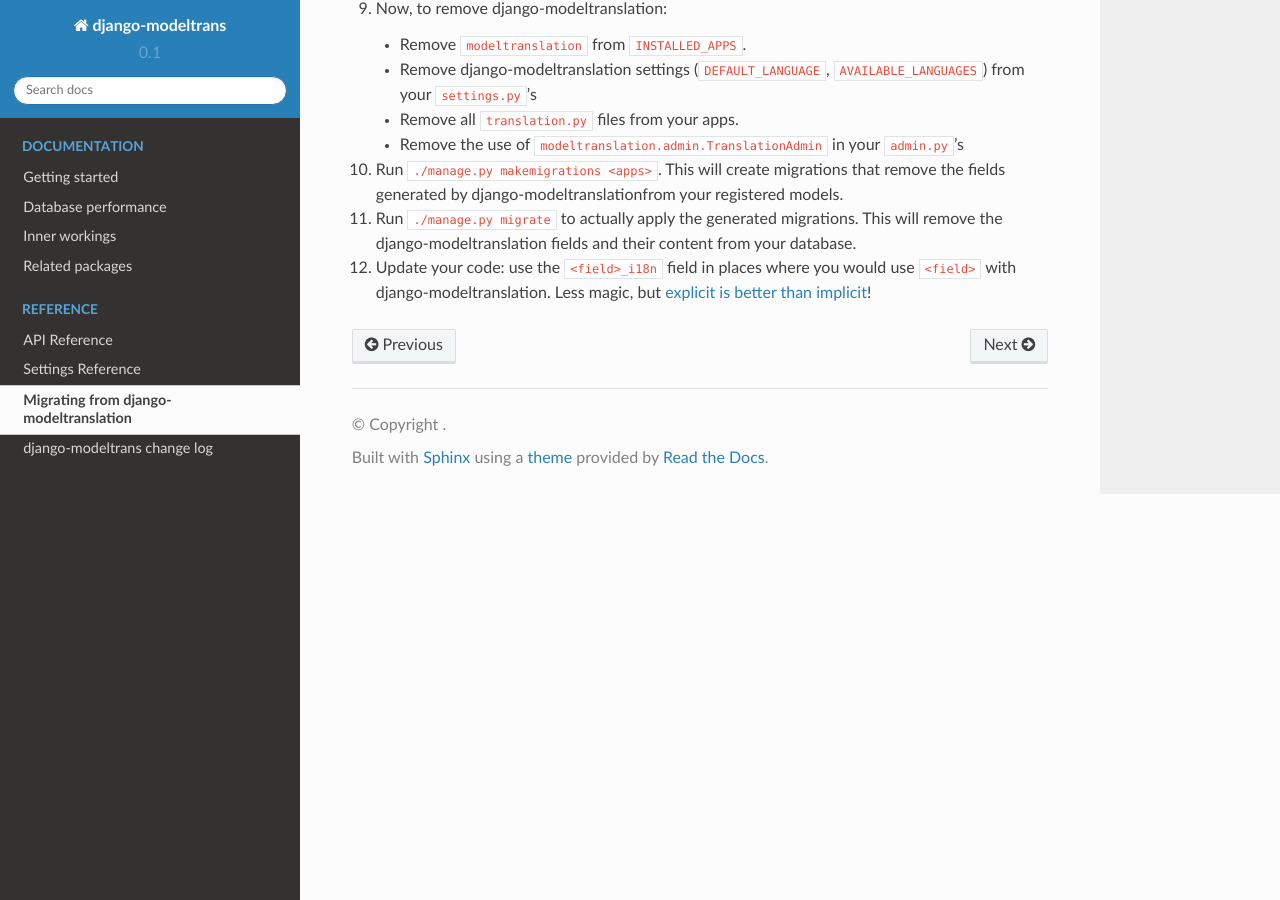
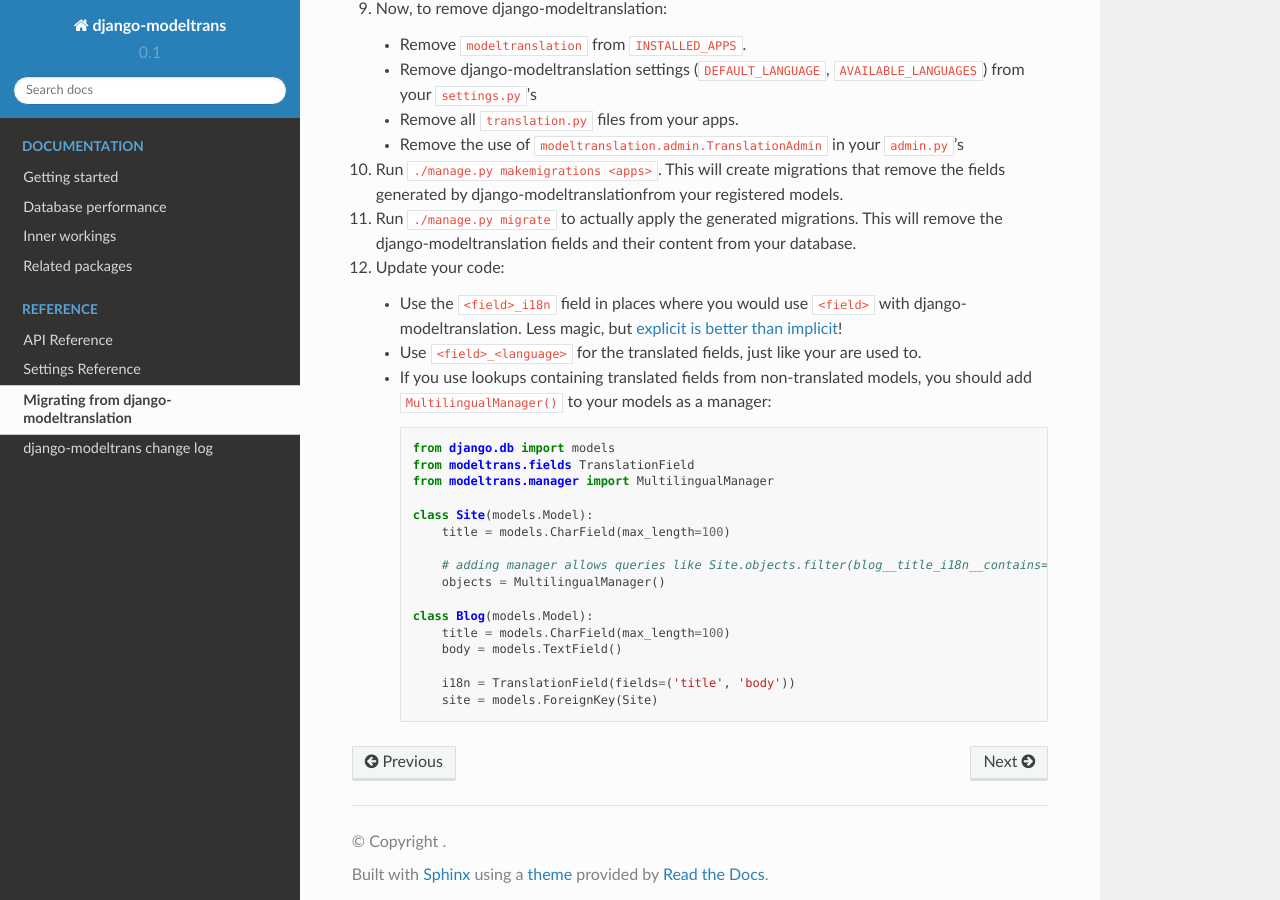
Before and after one commit to zostera/django-modeltrans, a Sphinx documentation site: the page built from docs/pages/migration.rst, in a window 1280 px wide and 900 px high, scrolled down 980 px. Built offline with Sphinx 7.4.7 and the Read the Docs theme 2.0.0, drawn with Linux system fonts in a browser that asks for light colours.

Commit message:
Add note to migration docs about the need to set a manager on classes without translations

```diff
--- a/docs/pages/migration.rst
+++ b/docs/pages/migration.rst
@@ -62,6 +62,27 @@ This is how to migrate from django-modeltranslation (version 0.12.1) to
 #. Run ``./manage.py migrate`` to actually apply the generated migrations. This will remove the django-modeltranslation fields
    and their content from your database.
 
-#. Update your code: use  the ``<field>_i18n`` field in places where you would use ``<field>``
-   with django-modeltranslation. Less magic, but
-   `explicit is better than implicit <https://www.python.org/dev/peps/pep-0020/>`_!
+#. Update your code:
+
+   - Use  the ``<field>_i18n`` field in places where you would use ``<field>`` with django-modeltranslation.
+     Less magic, but `explicit is better than implicit <https://www.python.org/dev/peps/pep-0020/>`_!
+   - Use ``<field>_<language>`` for the translated fields, just like your are used to.
+   - If you use lookups containing translated fields from non-translated models, you should add
+     ``MultilingualManager()`` to your models as a manager::
+
+        from django.db import models
+        from modeltrans.fields TranslationField
+        from modeltrans.manager import MultilingualManager
+
+        class Site(models.Model):
+            title = models.CharField(max_length=100)
+
+            # adding manager allows queries like Site.objects.filter(blog__title_i18n__contains='modeltrans')
+            objects = MultilingualManager()
+
+        class Blog(models.Model):
+            title = models.CharField(max_length=100)
+            body = models.TextField()
+
+            i18n = TranslationField(fields=('title', 'body'))
+            site = models.ForeignKey(Site)
```
Also changed, not shown: README.md (+1 -1 lines), 1 other file.
